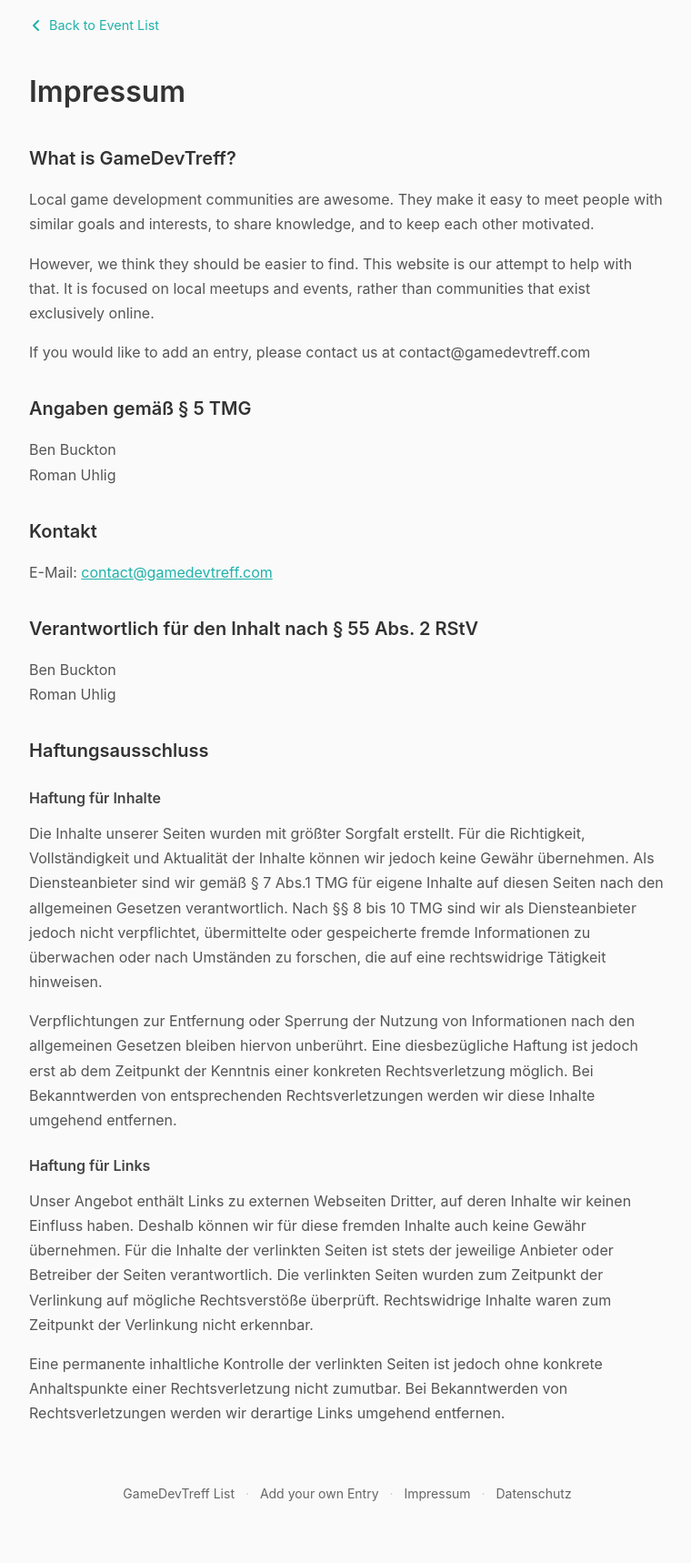
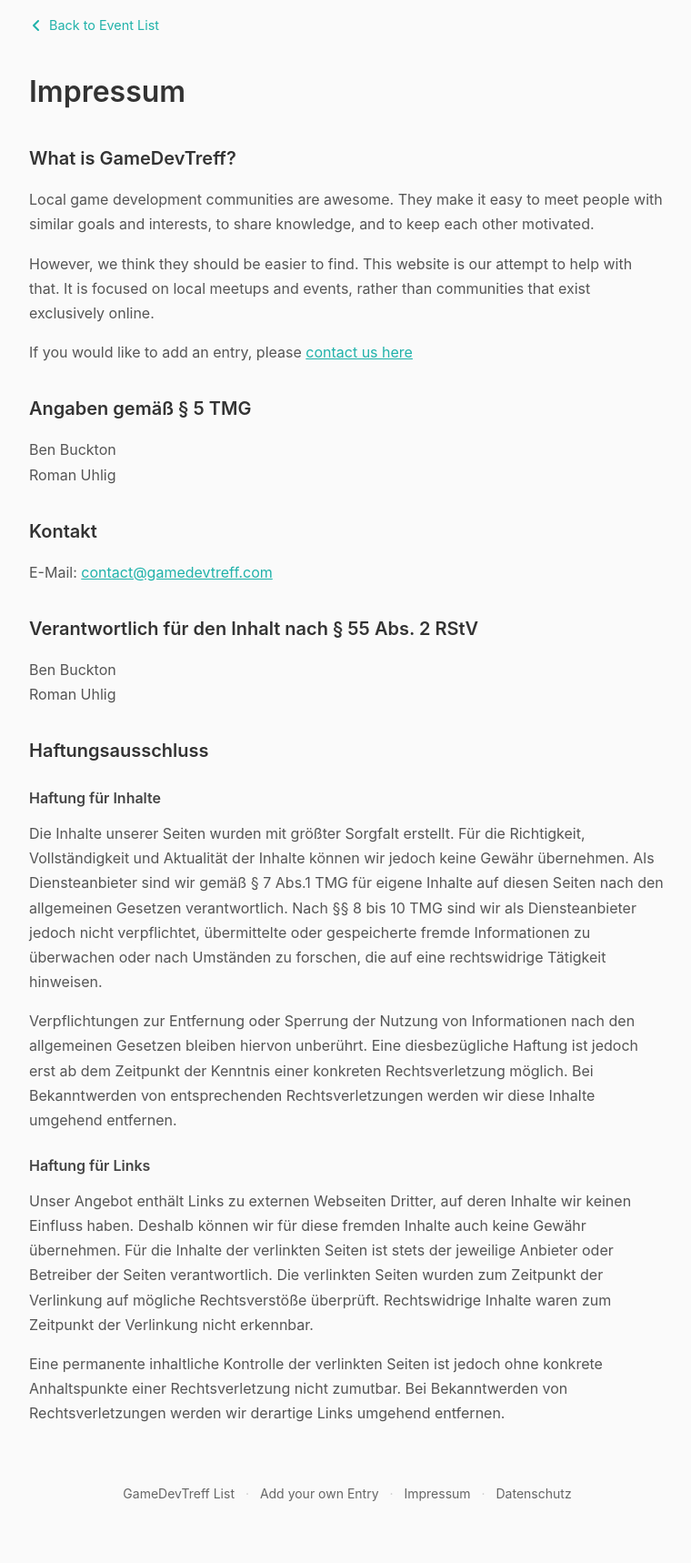
Before and after one commit to abregado/gamedev-index, a Jekyll site: the page built from impressum.md, in a window 1280 px wide. Shown: the whole page at 91% size, without its empty margins (258-1018 px from the left). Built offline with Jekyll 4.4.1, drawn with Linux system fonts in a browser that asks for light colours.

Commit message:
The mission text no longer contains an email to add entries, instead the Impressum contains a link to the relevant page
The mission text was also shown on the add-entry page, where the email
address was not needed. And the Impressum does not contain the necessary
information to write an email with the required information.

```diff
--- a/_includes/mission.html
+++ b/_includes/mission.html
@@ -6,6 +6,3 @@
 <p>
   However, we think they should be easier to find. This website is our attempt to help with that. It is focused on local meetups and events, rather than communities that exist exclusively online.
 </p>
-<p>
-  If you would like to add an entry, please contact us at contact@gamedevtreff.com
-</p>
--- a/impressum.md
+++ b/impressum.md
@@ -11,6 +11,10 @@ title: Impressum
   <h1>Impressum</h1>
 
   {% include mission.html %}
+
+  <p>
+  If you would like to add an entry, please <a href="{{ '/add-entry/' | relative_url }}">contact us here</a>
+  </p>
 
   <h2>Angaben gemäß § 5 TMG</h2>
 
```
